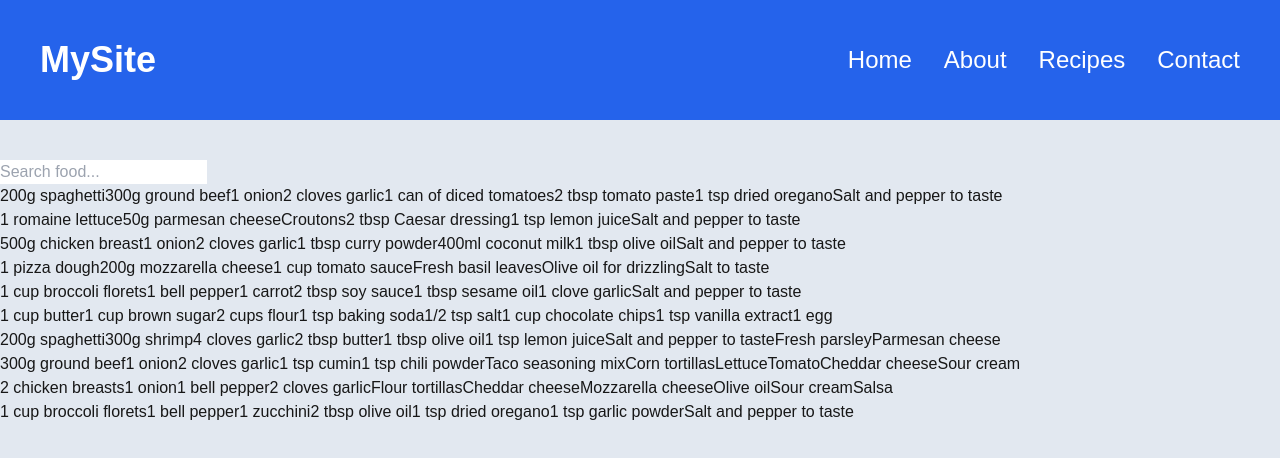
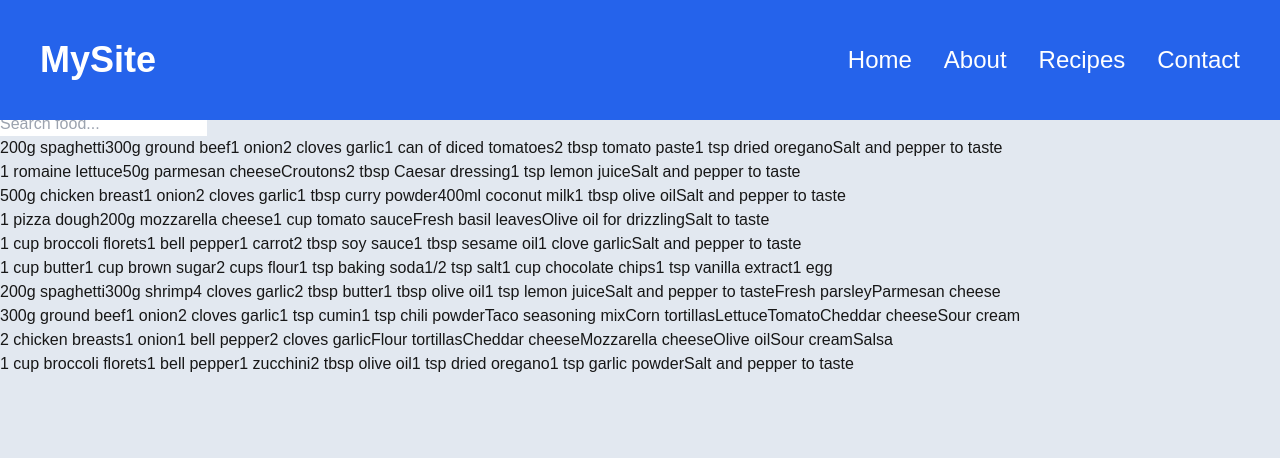
Before and after one commit to SantinoGiordano/Recipe-Maker, a Next.js app: page /about in a window 1280 px wide. Shown: the top 458 px of the page. Built offline with nearby package versions, Linux system fonts and the light colour scheme.

Commit message:
fixed padidng issue

```diff
--- a/app/layout.tsx
+++ b/app/layout.tsx
@@ -30,7 +30,7 @@ export default function RootLayout({
       >
       <div className="bg-slate-200">
         <Nav/>
-        <div className="p-20">
+        <div className="p-14">
         </div>
         {children}
         </div>
```
